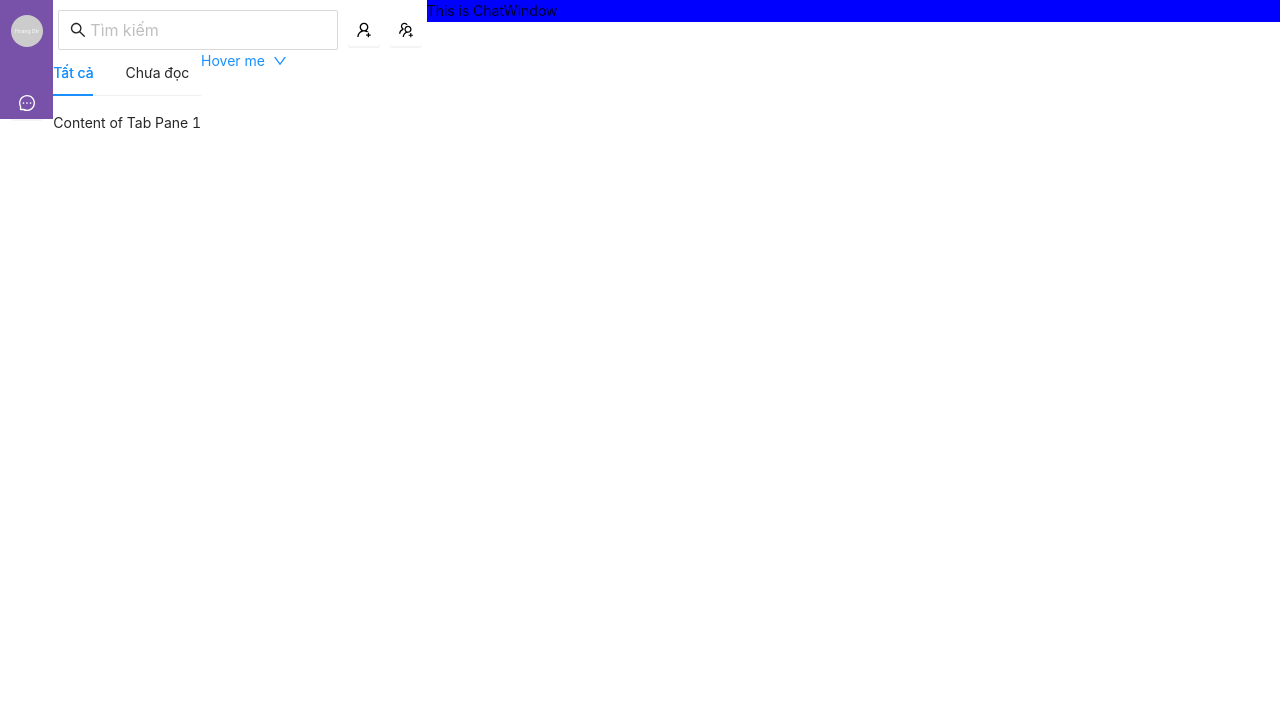
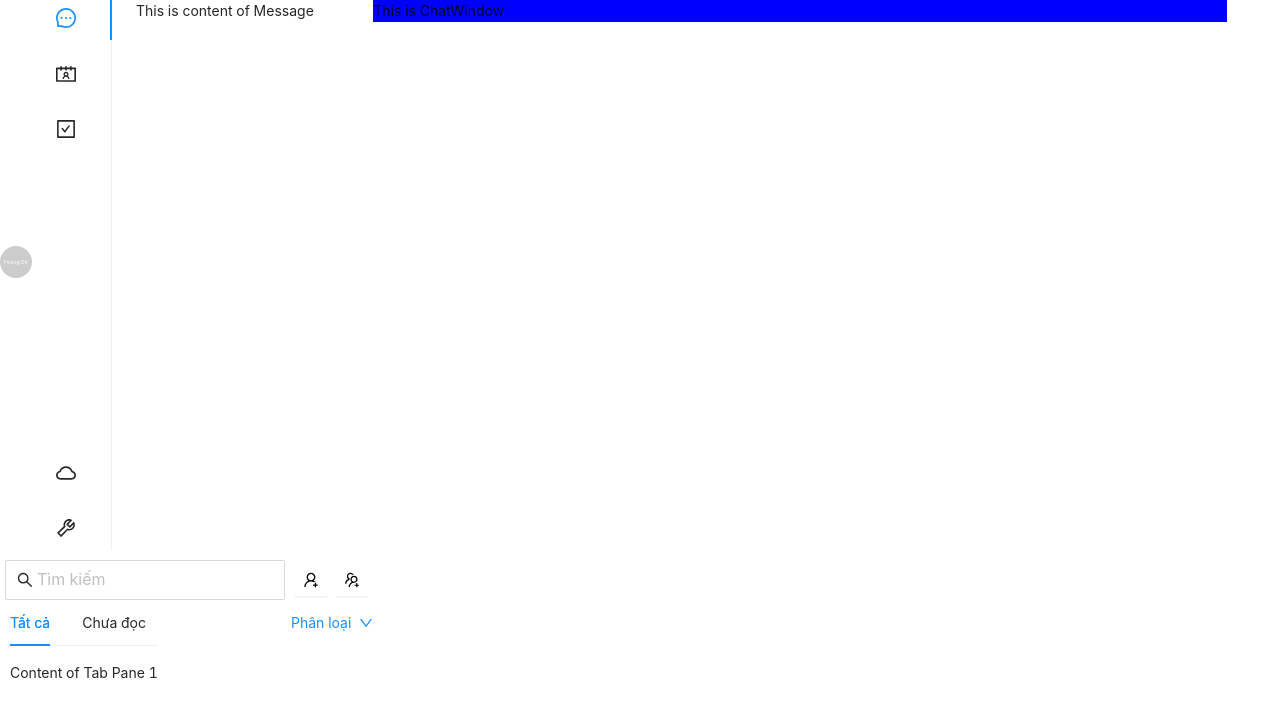
Before and after one commit to nguazzz/CNM_TH, a React (Create React App) app in the folder chat-app/: page / in a window 1280 px wide. Shown: the top 716 px of the page. Built offline with nearby package versions, Linux system fonts and the light colour scheme.

Commit message:
update sidebar

```diff
--- a/chat-app/src/components/ChatRoom/Account.js
+++ b/chat-app/src/components/ChatRoom/Account.js
@@ -1,32 +1,90 @@
-import { Avatar, Col, Row } from "antd";
-import React from "react";
+import { Avatar, Col, Row, Radio, Space, Tabs } from "antd";
+import React, { useState } from "react";
 import { Tooltip, Button } from "antd";
-import { MessageOutlined } from "@ant-design/icons";
+import {
+  CheckSquareOutlined,
+  CloudOutlined,
+  ContactsOutlined,
+  MessageOutlined,
+  ToolOutlined,
+  WalletOutlined,
+} from "@ant-design/icons";
 
 export default function Account() {
   return (
-    //(
-    <div style={{ backgroundColor: "#7851A9" }}>
     <Row
       style={{
         alignItems: "center",
-          justifyContent: "space-around",
+        justifyContent: "space-between",
       }}
     >
       <Col style={{ marginBottom: 40, marginTop: 15 }}>
         <Avatar>Hoang Dtr</Avatar>
       </Col>
       <Col>
-          <Tooltip title="Text">
-            <Button
-              style={{ backgroundColor: "#7851A9", borderColor: "#7851A9" }}
-              type="primary"
-              shape="square"
-              icon={<MessageOutlined style={{ color: "#FFFFFF" }} />}
-            />
-          </Tooltip>
+        <Tabs defaultActiveKey="tab1" tabPosition="left">
+          <Tabs.TabPane
+            tab={
+              <span>
+                <MessageOutlined style={{ fontSize: "20px" }} />
+              </span>
+            }
+            key="tab1"
+          >
+            <div>This is content of Message</div>
+          </Tabs.TabPane>
+          <Tabs.TabPane
+            tab={
+              <span>
+                <ContactsOutlined style={{ fontSize: "20px" }} />
+              </span>
+            }
+            key="tab2"
+          >
+            <div>This is content of ContactsOutlined</div>
+          </Tabs.TabPane>
+          <Tabs.TabPane
+            tab={
+              <span>
+                <CheckSquareOutlined style={{ fontSize: "20px" }} />
+              </span>
+            }
+            key="tab3"
+          >
+            <div>This is content of To-do</div>
+          </Tabs.TabPane>
+          <br />
+          <br />
+          <br />
+          <br />
+          <br />
+          <br />
+          <br />
+          <br />
+          <br />
+
+          <Tabs.TabPane
+            tab={
+              <span>
+                <CloudOutlined style={{ fontSize: "20px" }} />
+              </span>
+            }
+            key="tab4"
+          >
+            <div>This is content of Cloud</div>
+          </Tabs.TabPane>
+          <Tabs.TabPane
+            tab={
+              <span>
+                <ToolOutlined style={{ fontSize: "20px" }} />
+              </span>
+            }
+            key="tab4"
+          >
+            <div>This is content of Tools</div>
+          </Tabs.TabPane>
+        </Tabs>
       </Col>
     </Row>
-    </div>
   );
 }
--- a/chat-app/src/components/ChatRoom/MessageList.js
+++ b/chat-app/src/components/ChatRoom/MessageList.js
@@ -1,68 +1,93 @@
 import { Col, Row, Tooltip, Button, Dropdown, Menu, Space } from "antd";
-import { Input, Tabs } from "antd";
+import { Input, Tabs, Switch } from "antd";
 import {
   SearchOutlined,
   UserAddOutlined,
   UsergroupAddOutlined,
   DownOutlined,
   SmileOutlined,
+  BarsOutlined,
 } from "@ant-design/icons";
-import React from "react";
+import React, { useState } from "react";
 
+//Ham lay gia tri cho menu ba cham
+function getItem(label, key, icon, children, type) {
+  return {
+    key,
+    icon,
+    children,
+    label,
+    type,
+  };
+}
+//Khai bao items menu ba cham
+const items = [
+  getItem("", "sub1", <BarsOutlined />, [
+    getItem("Đánh dấu đã đọc", "1"),
+    getItem("Gửi tin đồng thời", "2"),
+    getItem("Trở lại giao diện cơ bản", "3"),
+  ]),
+];
+
+const onChange = (checked) => {
+  console.log(`switch to ${checked}`);
+};
+
+//khai bao item menu Phan loai
 const menu = (
   <Menu
     items={[
       {
         key: "1",
         label: (
-          <a
-            target="_blank"
-            rel="noopener noreferrer"
-            href="https://www.antgroup.com"
-          >
-            Chọn nhiều
-          </a>
+          <>
+            <p>Chọn nhiều</p>
+            <Switch defaultChecked onChange={onChange} />
+          </>
         ),
       },
       {
         key: "2",
-        label: (
-          <a
-            target="_blank"
-            rel="noopener noreferrer"
-            href="https://www.aliyun.com"
-          >
-            2nd menu item (disabled)
-          </a>
-        ),
-        icon: <SmileOutlined />,
-        disabled: false,
+        label: <p>Khách hàng</p>,
       },
       {
         key: "3",
-        label: (
-          <a
-            target="_blank"
-            rel="noopener noreferrer"
-            href="https://www.luohanacademy.com"
-          >
-            3rd menu item (disabled)
-          </a>
-        ),
-        disabled: true,
+        label: <p>Gia đình</p>,
       },
       {
         key: "4",
         danger: true,
-        label: "a danger item",
+        label: "Tin nhắn từ người lạ",
       },
     ]}
   />
 );
+
 export default function MessageList() {
+  // khai bao bien doi mau cho option menubar
+  const [theme, setTheme] = useState("dark");
+  const [current, setCurrent] = useState("1");
+
+  // doi mau toi -> sang
+  const changeTheme = (values) => {
+    setTheme(values ? "dark" : "light");
+  };
+
+  const onClick = (e) => {
+    console.log("click", e);
+    setCurrent(e.key);
+  };
+
   return (
-    <Row>
-      <Tabs defaultActiveKey="1">
+    <Row
+      style={{
+        alignItems: "center",
+        justifyContent: "space-between",
+        border: 0.5,
+        borderColor: "#000000",
+      }}
+    >
+      <Tabs defaultActiveKey="1" style={{ marginLeft: 10 }}>
         <Tabs.TabPane tab="Tất cả" key="1">
           Content of Tab Pane 1
         </Tabs.TabPane>
@@ -70,14 +95,21 @@ export default function MessageList() {
           Content of Tab Pane 2
         </Tabs.TabPane>
       </Tabs>
-      <Dropdown overlay={menu}>
+      <Dropdown overlay={menu} trigger={["click"]}>
         <a onClick={(e) => e.preventDefault()}>
-          <Space>
-            Hover me
+          <Space style={{ marginBottom: 37 }}>
+            Phân loại
             <DownOutlined />
           </Space>
         </a>
       </Dropdown>
+      {/* <Menu>
+        theme={theme}
+        onClick={onClick}
+        defaultOpenKeys={["sub1"]}
+        selectedKeys={[current]}
+        mode="inline" items={items}
+      </Menu> */}
     </Row>
   );
 }
--- a/chat-app/src/components/ChatRoom/SideBar.js
+++ b/chat-app/src/components/ChatRoom/SideBar.js
@@ -1,5 +1,5 @@
 import { Col, Row, Tooltip, Button } from "antd";
-import { Input, Tabs } from "antd";
+import { Input, Tabs, tabPosition } from "antd";
 import {
   SearchOutlined,
   UserAddOutlined,
@@ -8,10 +8,16 @@ import {
 import React from "react";
 import Search from "./Search";
 import MessageList from "./MessageList";
+import Account from "./Account";
 
 export default function SideBar() {
   return (
     <Row>
+      <Row align="left">
+        <Col>
+          <Account />
+        </Col>
+      </Row>
       <Col span={24}>
         <Search />
       </Col>
--- a/chat-app/src/components/ChatRoom/index.js
+++ b/chat-app/src/components/ChatRoom/index.js
@@ -8,9 +8,6 @@ export default function ChatRoom() {
   return (
     <div>
       <Row>
-        <Col span={1}>
-          <Account />
-        </Col>
         <Col span={7}>
           <SideBar />
         </Col>
```
Lines whose indentation alone changed are shown as unchanged.
